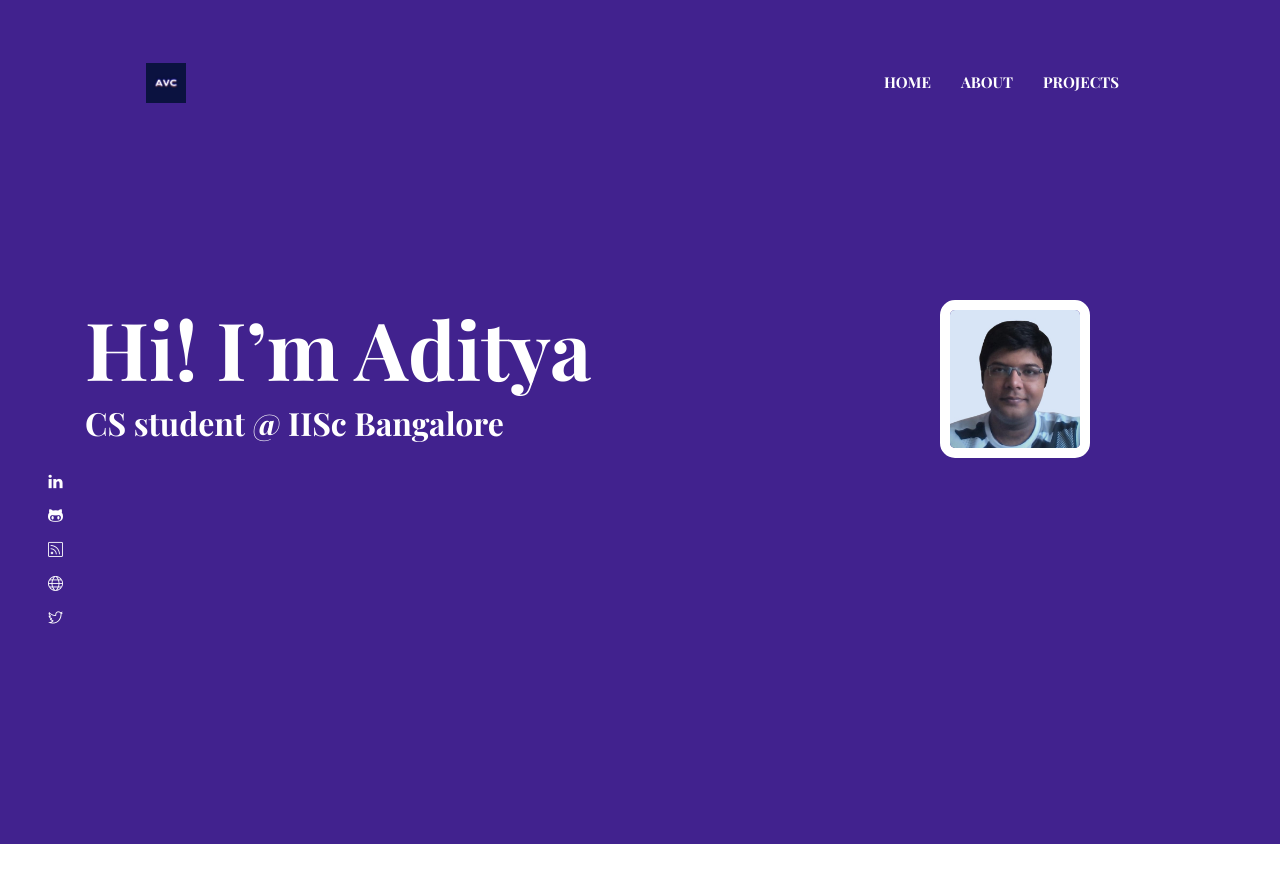
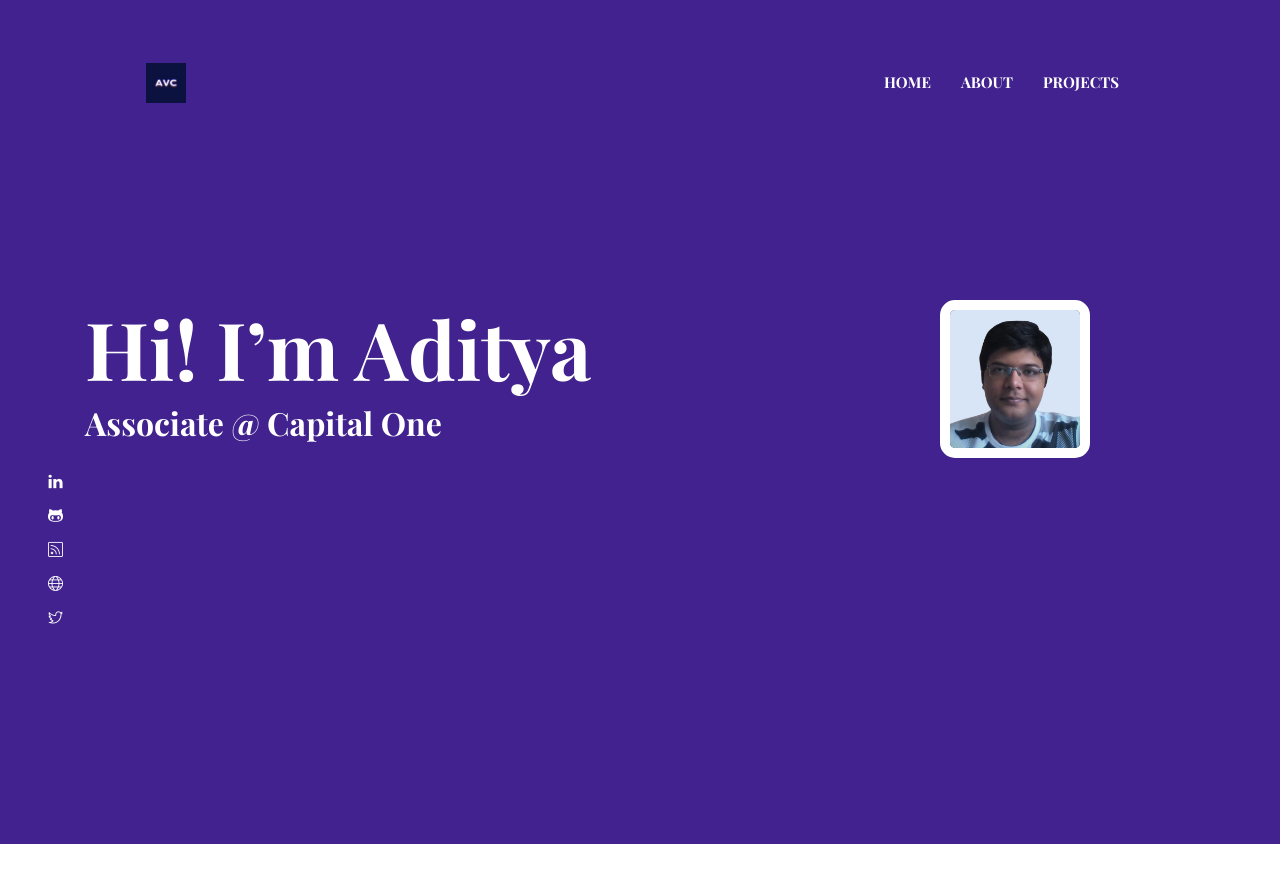
Before and after one commit to adi-vc/adi-vc.github.io, a Jekyll site: the page built from index.html, in a window 1280 px wide and 900 px high. Shown: the top 883 px of the window. Built offline with Jekyll 4.4.1, drawn with Linux system fonts in a browser that asks for light colours.

Commit message:
fix: update the `hero-subtitle`

```diff
--- a/_data/settings.yml
+++ b/_data/settings.yml
@@ -39,7 +39,7 @@ disqus-identifier: # Add your shortname for Disqus Comment. For example mr-brown
 
 hero:
   hero-title: Hi! I’m Aditya
-  hero-subtitle: CS student @ IISc Bangalore
+  hero-subtitle: Associate @ Capital One
 
 social:
   - { icon: "ti-linkedin", link: "https://www.linkedin.com/in/adi-vc", desc: "LinkedIn: adi-vc" }
```
